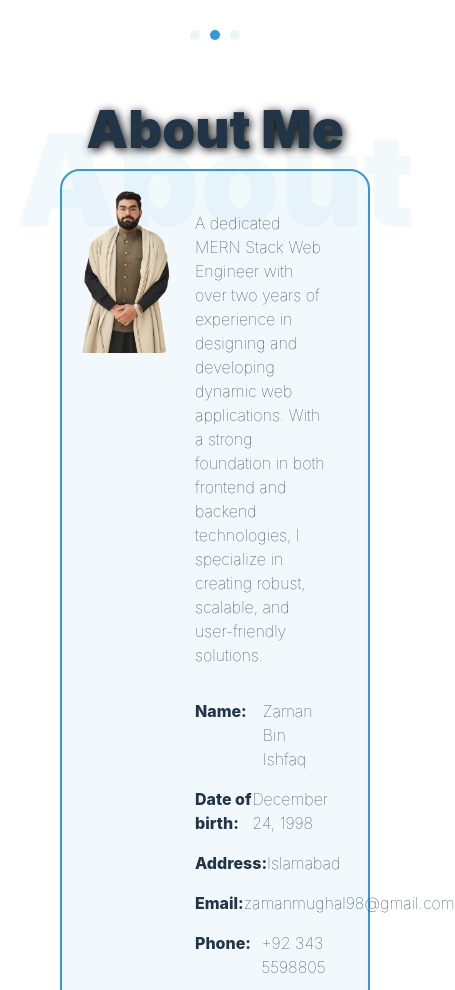
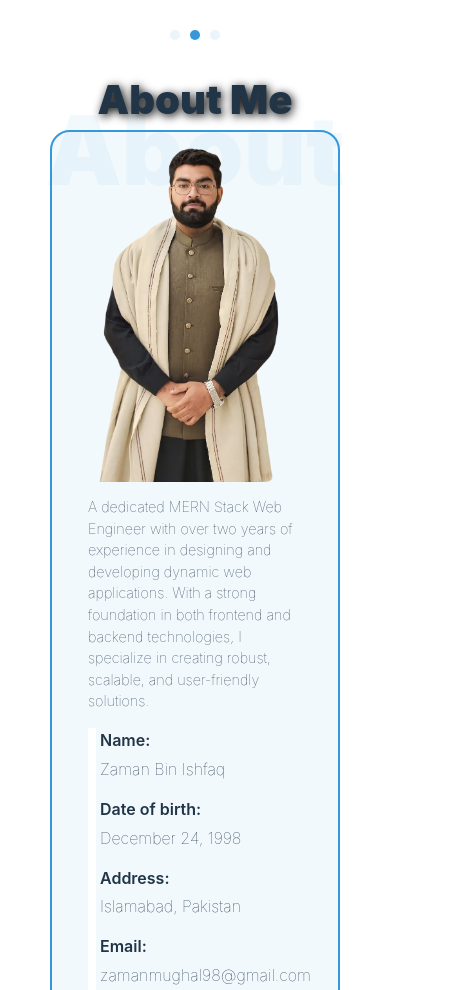
Before and after one commit to zamanmughal98/Zaman-Portfolio-React, a React (Vite) app: page / in a window 390 px wide. Shown: the part 578-1568 px from the top of the page, 455 px wide, since content can reach past the window. Built offline with nearby package versions, Linux system fonts and the light colour scheme.

Commit message:
Added About section with full layout: - Created About.jsx for content and layout. - Designed About.css for styling and responsiveness, including font scaling, padding, and media queries. - Implemented responsive adjustments for mobile screens.

```diff
--- a/src/components/About.jsx
+++ b/src/components/About.jsx
@@ -1,12 +1,15 @@
 import '../styles/About.css';
 
-import image from '../assets/images/Hero Image 1.png';
+import image1 from '../assets/images/Hero Image 1.png';
+import image3 from '../assets/images/Hero Image 3.png';
 
 const About = ({ showSectionTitle = false }) => {
+  const aboutmeImage = showSectionTitle ? image1 : image3;
+
   const myDetails = {
     name: 'Zaman Bin Ishfaq',
     DOB: 'December 24, 1998',
-    address: 'Islamabad',
+    address: 'Islamabad, Pakistan',
     email: 'zamanmughal98@gmail.com',
     phone: '+92 343 5598805',
   };
@@ -20,11 +23,11 @@ const About = ({ showSectionTitle = false }) => {
       )}
 
       <section className="aboutmeContentWrapper">
-        <div className="imageSideContainer">
-          <img className="image" src={image} alt="about-Image" />
+        <div className="aboutmeImageContainer">
+          <img className="aboutmeImage" src={aboutmeImage} alt="about-Image" />
         </div>
 
-        <div className="textSideContainer">
+        <div className="aboutmeTextContainer">
           <div className="introductorySentences">
             A dedicated MERN Stack Web Engineer with over two years of
             experience in designing and developing dynamic web applications.
@@ -32,27 +35,32 @@ const About = ({ showSectionTitle = false }) => {
             I specialize in creating robust, scalable, and user-friendly
             solutions.
           </div>
-          <section className="detailsWrapper">
-            <li>
-              <span className="keys"> Name:</span>
-              <span className="values">{myDetails.name}</span>
-            </li>
-            <li>
-              <span className="keys"> Date of birth:</span>
-              <span className="values">{myDetails.DOB}</span>
-            </li>
-            <li>
-              <span className="keys">Address:</span>
-              <span className="values">{myDetails.address}</span>
-            </li>
-            <li>
-              <span className="keys">Email:</span>
-              <span className="values">{myDetails.email}</span>
-            </li>
-            <li>
-              <span className="keys"> Phone:</span>
-              <span className="values">{myDetails.phone}</span>
-            </li>
+
+          <section className="detailsLists">
+            <div className="detailsLists_Item">
+              <span className="detailsList_key"> Name:</span>
+              <span className="detailsList_value">{myDetails.name}</span>
+            </div>
+
+            <div className="detailsLists_Item">
+              <span className="detailsList_key"> Date of birth:</span>
+              <span className="detailsList_value">{myDetails.DOB}</span>
+            </div>
+
+            <div className="detailsLists_Item">
+              <span className="detailsList_key">Address:</span>
+              <span className="detailsList_value">{myDetails.address}</span>
+            </div>
+
+            <div className="detailsLists_Item">
+              <span className="detailsList_key">Email:</span>
+              <span className="detailsList_value">{myDetails.email}</span>
+            </div>
+
+            <div className="detailsLists_Item">
+              <span className="detailsList_key"> Phone:</span>
+              <span className="detailsList_value">{myDetails.phone}</span>
+            </div>
           </section>
         </div>
       </section>
--- a/src/styles/About.css
+++ b/src/styles/About.css
@@ -5,6 +5,7 @@
   align-items: center;
   width: 100%;
   padding: 2.5rem 1.25rem;
+  box-sizing: border-box;
 }
 
 .titlesWrapper {
@@ -32,61 +33,129 @@
 .aboutmeContentWrapper {
   display: flex;
   flex-direction: row;
+  justify-content: start;
+  align-items: center;
   width: 100%;
-  justify-content: center;
-  align-items: start;
   background: #3498db10;
   border: 2px solid #3498db;
   border-radius: 20px;
-  padding: 1.25rem;
+  padding: 0.625rem 1.25rem;
   box-sizing: border-box;
 }
 
-.imageSideContainer {
+.aboutmeImageContainer {
   width: 50%;
 }
 
-.image {
+.aboutmeImage {
   width: 100%;
+  height: auto;
   max-width: 18rem;
-  height: auto;
-  object-fit: cover;
+  object-fit: contain;
 }
 
-.textSideContainer {
+.aboutmeTextContainer {
   display: flex;
   flex-direction: column;
   width: 50%;
   height: 100%;
-  padding: 1.25rem;
-  font-weight: 800;
-  text-align: start;
+  padding: 0.5rem 1.25rem;
+  box-sizing: border-box;
+  gap: 2rem;
 }
 
 .introductorySentences {
   font-size: 1rem;
   font-weight: 100;
-  margin-bottom: 2rem;
+  text-align: start;
 }
 
-.detailsWrapper {
+.detailsLists {
   display: flex;
   flex-direction: column;
-  list-style-type: none;
   width: 100%;
   gap: 1rem;
+  padding: 0 0.5rem;
+  border-left: 0.5rem solid #fff;
 }
 
-li {
+.detailsLists_Item {
   width: 100%;
   display: flex;
   flex-direction: row;
-  /* gap: 1rem; */
+  justify-content: start;
+  flex-wrap: wrap;
+  align-items: center;
+  text-align: start;
 }
-.keys {
-  width: 130px;
-  display: inline;
+
+.detailsList_key {
+  font-weight: 600;
+  width: 8rem;
 }
-.values {
+
+.detailsList_value {
   font-weight: 100;
 }
+
+@media screen and (max-width: 768px) {
+  .aboutmeContentWrapper {
+    flex-direction: column;
+    padding: 1rem;
+  }
+
+  .aboutmeImageContainer,
+  .aboutmeTextContainer {
+    width: 100%;
+  }
+
+  .aboutmeImage {
+    max-width: 16rem;
+  }
+
+  .introductorySentences {
+    font-size: 0.9rem;
+  }
+
+  .detailsLists_Item {
+    flex-direction: column;
+    align-items: flex-start;
+  }
+
+  .detailsList_key {
+    width: 100%;
+    margin-bottom: 0.3rem;
+  }
+
+  .detailsList_value {
+    width: 100%;
+    word-wrap: break-word;
+    overflow-wrap: anywhere;
+  }
+
+  .sectionsTitle {
+    font-size: 2.5rem;
+  }
+
+  .titleShadow {
+    font-size: 6rem;
+  }
+
+  .aboutmeContainer {
+    padding: 1.25rem 0.625rem;
+  }
+
+  .detailsLists {
+    padding: 0 0.25rem;
+  }
+
+  .aboutmeTextContainer {
+    gap: 1rem;
+  }
+}
+
+@media screen and (max-width: 480px) {
+  .aboutmeImage {
+    max-width: 12rem;
+  }
+}
```
